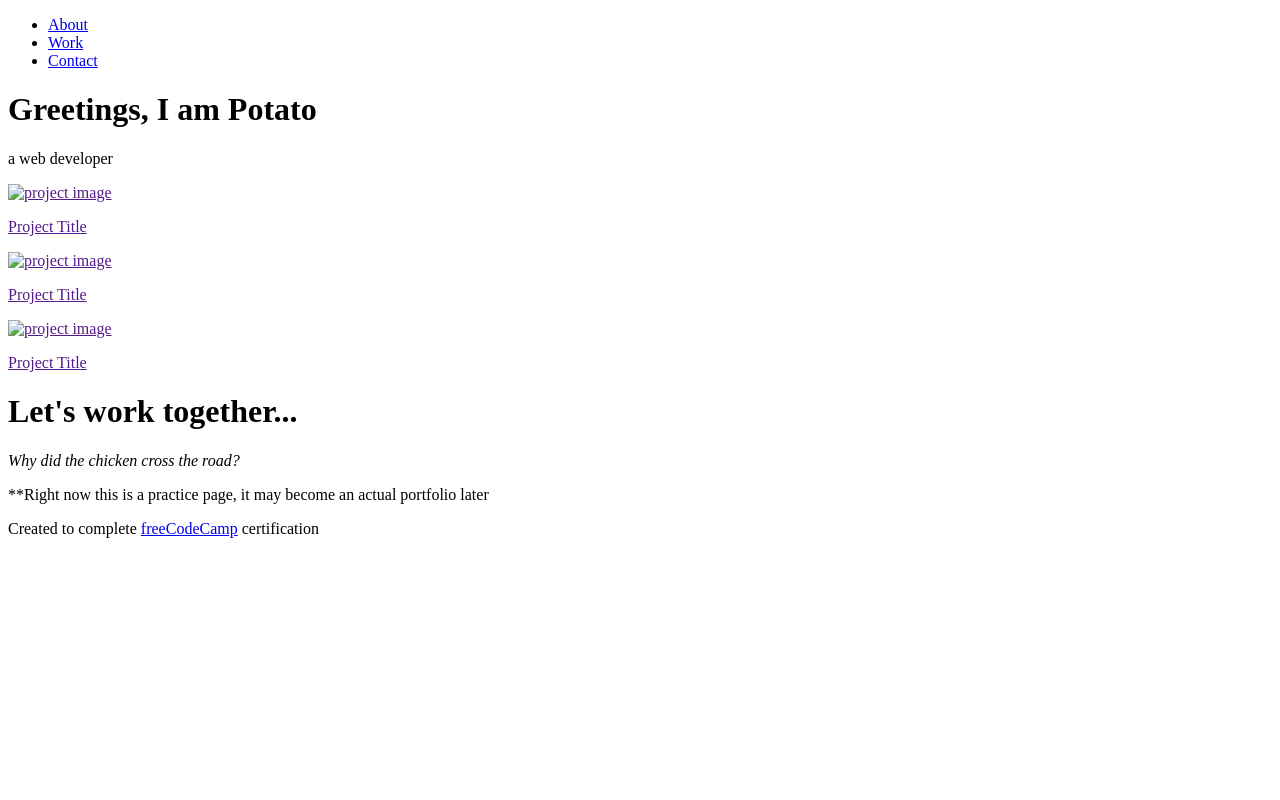
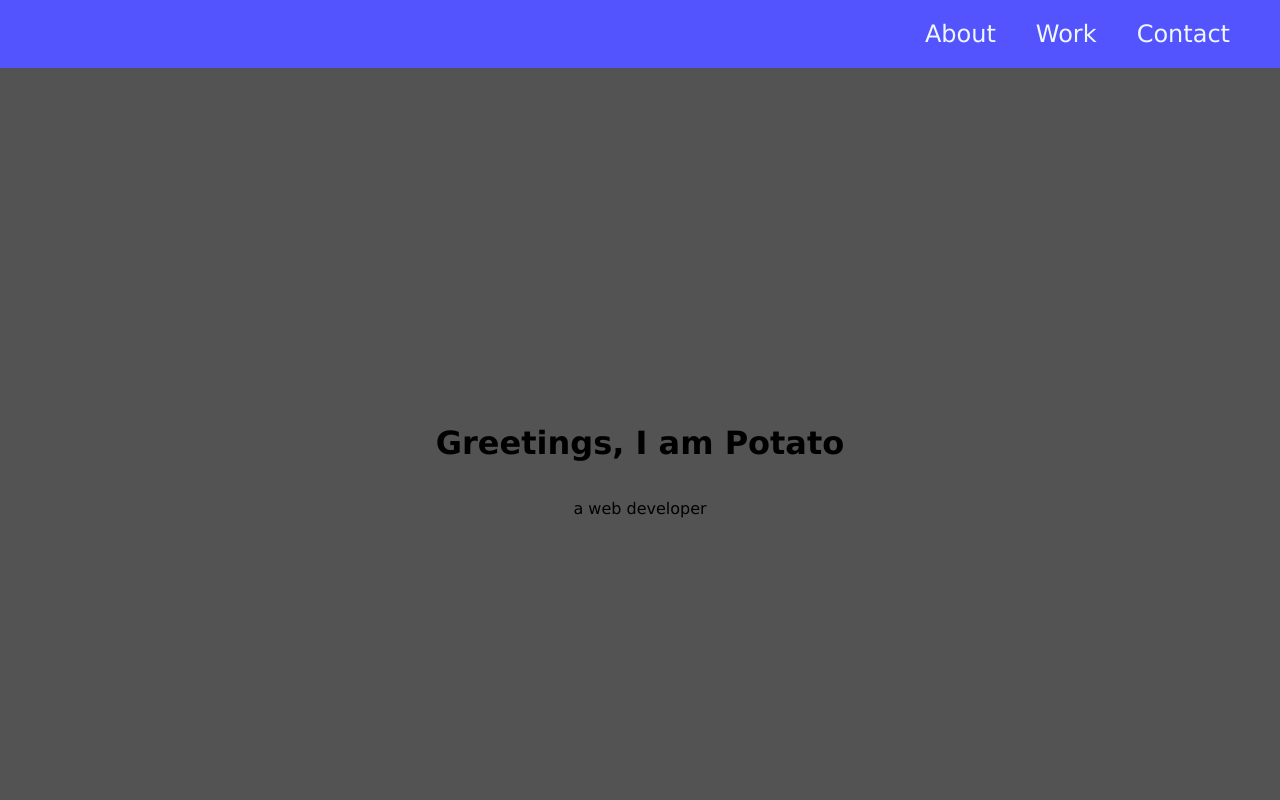
Before and after one commit to 9insane9/fcc-portfolio, a plain HTML site: page index.html in a window 1280 px wide. Shown: the top 800 px of the page. Drawn offline with Linux system fonts and the light colour scheme.

Commit message:
Style navbar

```diff
--- a/index.html
+++ b/index.html
@@ -8,11 +8,9 @@
 </head>
 <body>
     <nav id="navbar">
-        <ul>
-            <li><a href="#welcome-section">About</a></li>
-            <li><a href="#projects">Work</a></li>
-            <li><a href="#contact">Contact</a></li>
-        </ul>
+        <a class="nav-link" href="#welcome-section">About</a>
+        <a class="nav-link" href="#projects">Work</a>
+        <a class="nav-link" href="#contact">Contact</a>
     </nav>
     <div id="welcome-section">
         <h1>Greetings, I am Potato</h1>
--- a/styles.css
+++ b/styles.css
@@ -0,0 +1,52 @@
+:root {
+    --header-color:#5454ff;
+    --background-color:#535353;
+    --project-color:#01c94d;
+    --text-color: #f0f8ff;
+}
+
+* {
+    box-sizing: border-box;
+}
+
+html,body {
+    font-family: Verdana, Tahoma, sans-serif;
+    margin: 0;
+    padding: 0;
+}
+
+
+/* NAVBAR */
+#navbar {
+    display: flex;
+    justify-content: flex-end;
+    width: 100%;
+    height: 68px;
+    background-color: var(--header-color);
+    position: sticky;
+    top: 0;
+    padding-right: 30px;
+}
+
+
+.nav-link {
+    color: var(--text-color);
+    font-size: 24px;
+    padding: 20px;
+    text-align: center;
+    text-decoration: none;
+}
+
+.nav-link:hover {
+    background-color: #01c94d;
+}
+
+/* WELCOME SECTION */
+#welcome-section {
+    display: flex;
+    flex-direction: column;
+    justify-content: center;
+    align-items: center;
+    height: 100vh;
+    background-color: var(--background-color);
+}
```
